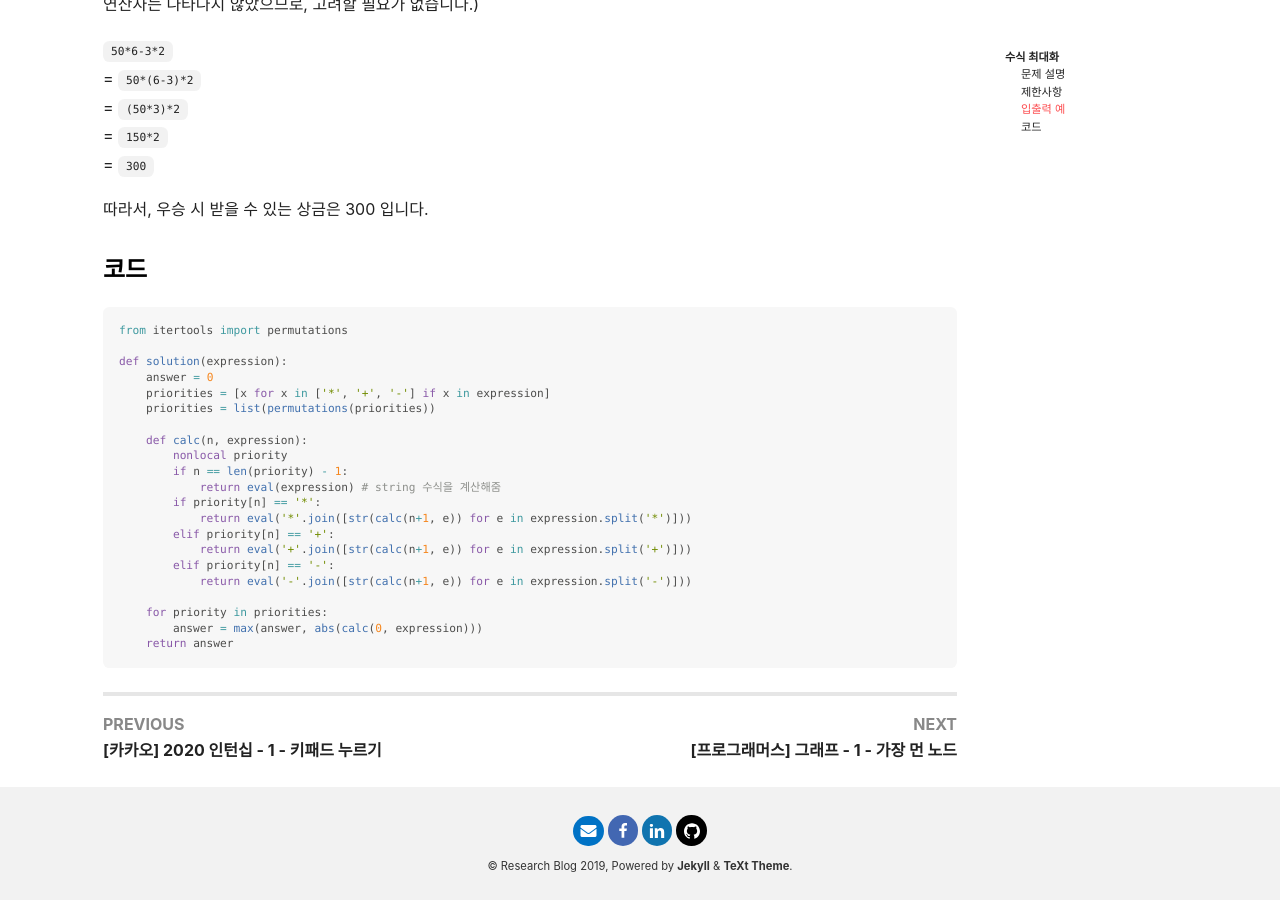
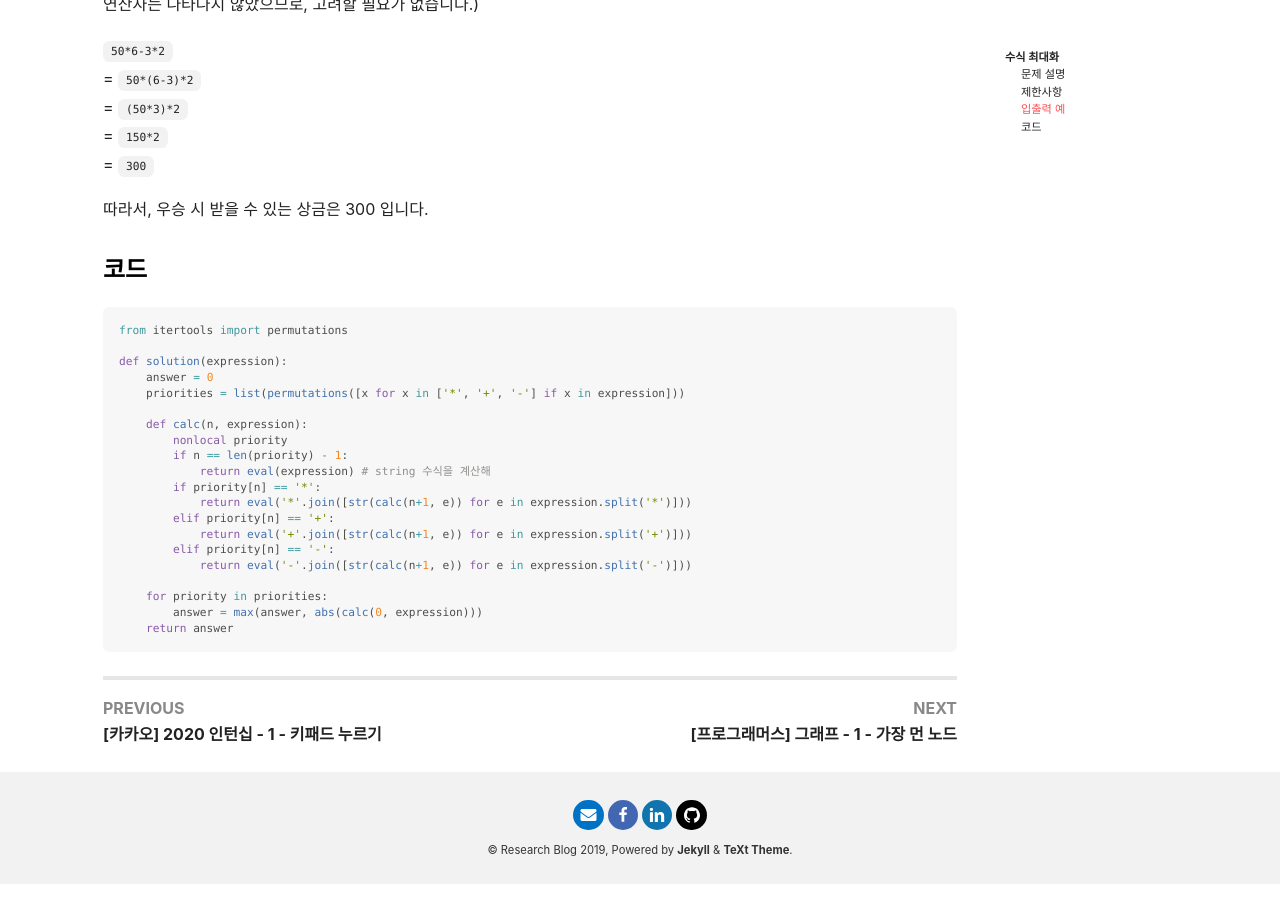
Before and after one commit to junyoung1992/junyoung1992.github.io, a Jekyll site: the page built from _posts/Algorithms/KAKAO/2020-internship/2020-09-22-kakao-2020-internship-2.md, in a window 1280 px wide and 900 px high, scrolled down 2245 px. Built offline with Jekyll 4.4.1, drawn with Linux system fonts in a browser that asks for light colours; nearby versions of some CDN libraries.

Commit message:
Post PSs for KAKAO

```diff
--- a/_posts/Algorithms/KAKAO/2020-internship/2020-09-22-kakao-2020-internship-2.md
+++ b/_posts/Algorithms/KAKAO/2020-internship/2020-09-22-kakao-2020-internship-2.md
@@ -82,13 +82,12 @@ from itertools import permutations
 
 def solution(expression):
     answer = 0
-    priorities = [x for x in ['*', '+', '-'] if x in expression]
-    priorities = list(permutations(priorities))
+    priorities = list(permutations([x for x in ['*', '+', '-'] if x in expression]))
 
     def calc(n, expression):
         nonlocal priority
         if n == len(priority) - 1:
-            return eval(expression) # string 수식을 계산해줌
+            return eval(expression) # string 수식을 계산해
         if priority[n] == '*':
             return eval('*'.join([str(calc(n+1, e)) for e in expression.split('*')]))
         elif priority[n] == '+':
```
